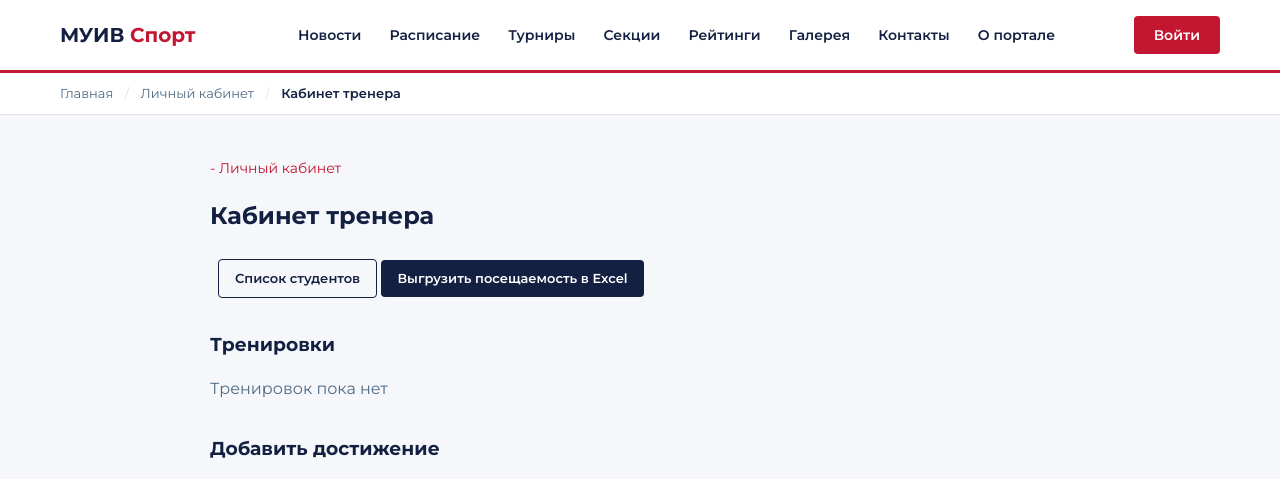
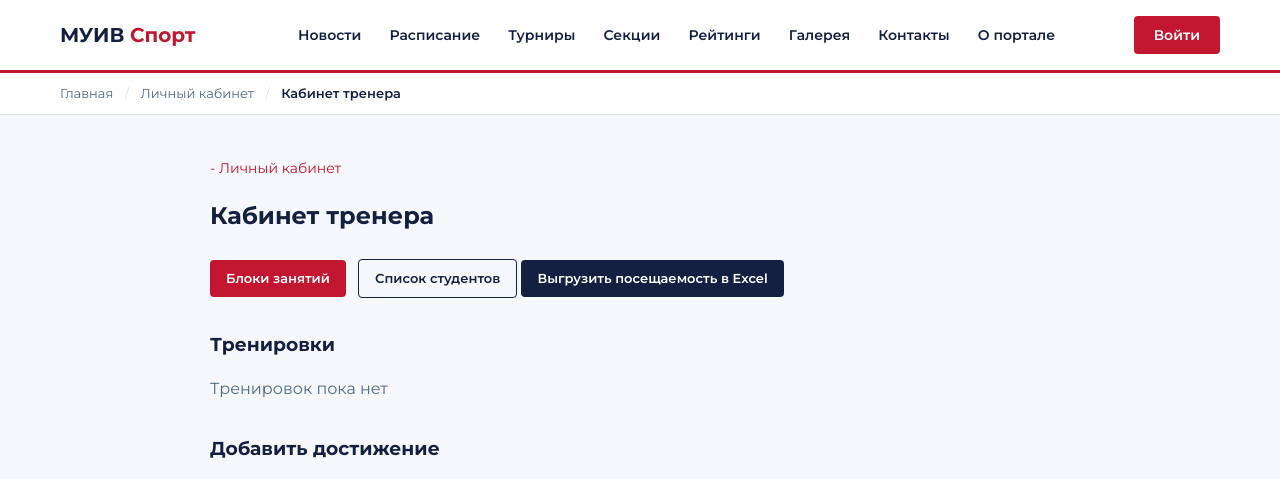
Before and after one commit to Dim-Dim-git/vitte-sport, a Django app: template templates/profile/coach.html in a window 1280 px wide. Shown: the top 479 px of the page. Run offline with Django 5.2, Linux system fonts and the light colour scheme; the template is opened without the code that fills it, so the values that code supplies are empty.

Commit message:
Add blocks link to coach dashboard

```diff
--- a/templates/profile/coach.html
+++ b/templates/profile/coach.html
@@ -15,6 +15,7 @@
   <a href="/profile/" style="font-size: 14px;">- Личный кабинет</a>
   <h2 style="margin-top: 16px;">Кабинет тренера</h2>
 
+  <a href="/profile/coach/blocks/" style="display: inline-block; margin-top: 8px; padding: 8px 16px; background: var(--red); color: white; border-radius: 4px; font-size: 13px; font-weight: 600;">Блоки занятий</a>
   <a href="/profile/coach/students/" style="display: inline-block; margin-top: 8px; margin-left: 8px; padding: 8px 16px; border: 1.5px solid var(--dark); color: var(--dark); border-radius: 4px; font-size: 13px; font-weight: 600;">Список студентов</a>
   <a href="/profile/coach/export/xlsx/" style="display: inline-block; margin-top: 8px; padding: 8px 16px; background: var(--dark); color: white; border-radius: 4px; font-size: 13px; font-weight: 600;">Выгрузить посещаемость в Excel</a>
 
```
